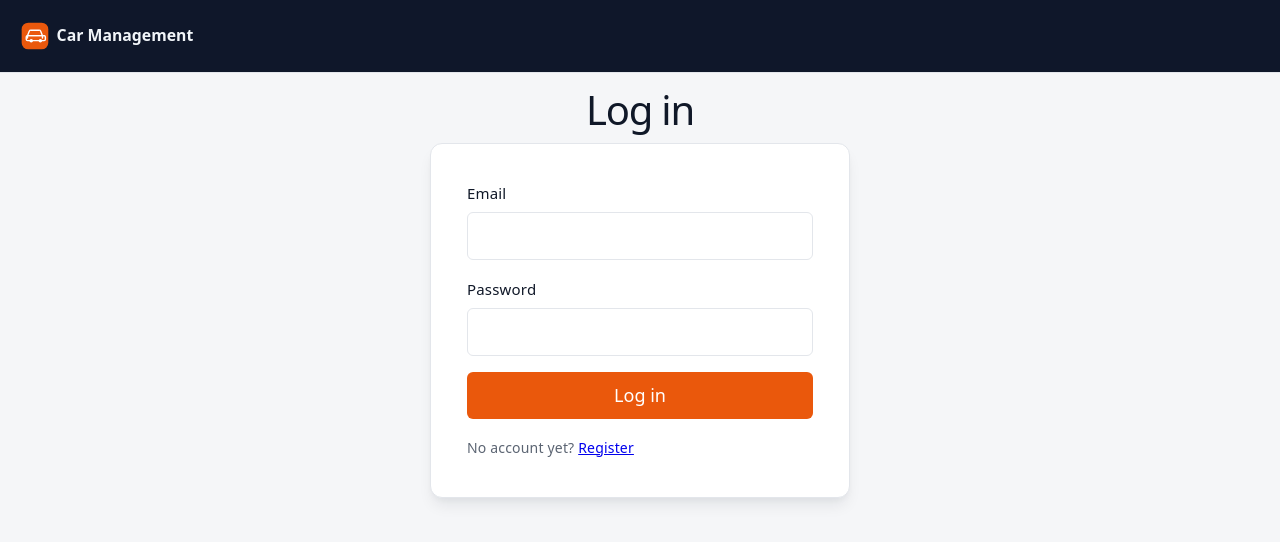
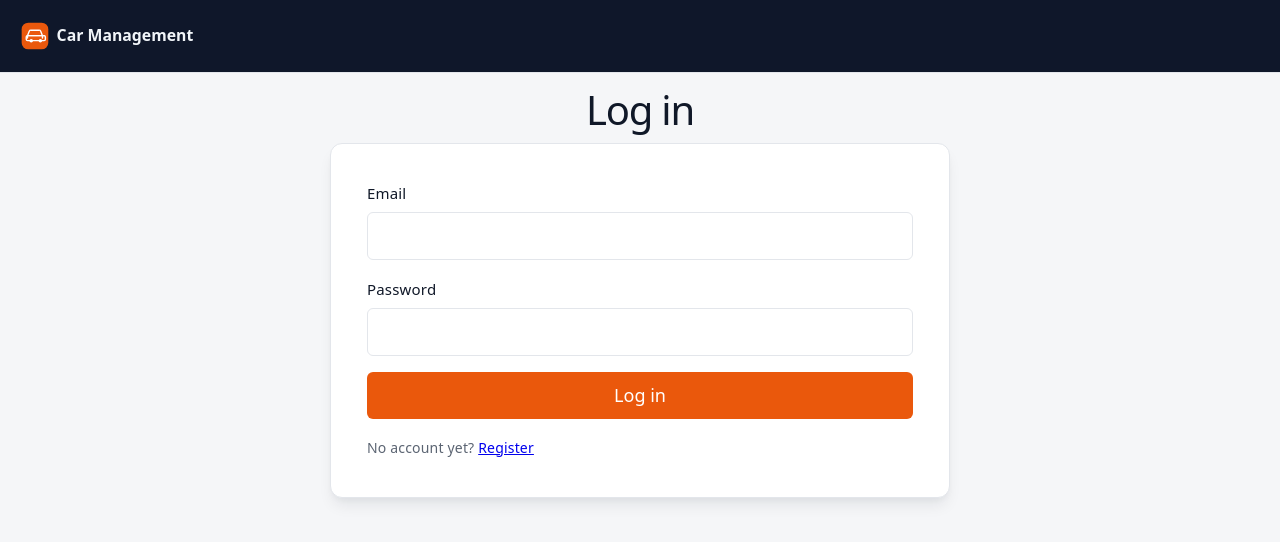
Before and after one commit to ripon1995/car-management, a React (Vite) app in the folder frontend/: page /login in a window 1280 px wide. Shown: the top 542 px of the page. Built offline with nearby package versions, Linux system fonts and the light colour scheme; no server answers.

Commit message:
error page update

```diff
--- a/frontend/src/pages/AuthForm.css
+++ b/frontend/src/pages/AuthForm.css
@@ -3,7 +3,7 @@
   flex-direction: column;
   gap: 16px;
   width: 100%;
-  max-width: 420px;
+  max-width: 620px;
   margin: 0 auto;
   padding: 36px;
   background: var(--surface);
```
